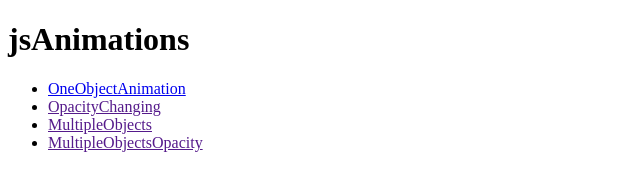
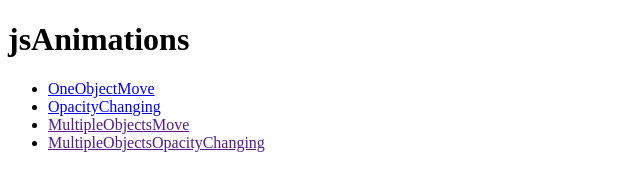
Before and after one commit to codefmn/jsAnimations, a plain HTML site: page index.html in a window 1280 px wide. Shown: the whole page, without its empty margins (0-640 px from the left). Drawn offline with Linux system fonts and the light colour scheme.

Commit message:
update links of index.html

```diff
--- a/index.html
+++ b/index.html
@@ -10,10 +10,10 @@
 <body>
     <h1>jsAnimations</h1>
     <ul>
-        <li><a href="oneObject.html">OneObjectAnimation</a></li>
-        <li><a href="">OpacityChanging</a></li>
-        <li><a href="">MultipleObjects</a></li>
-        <li><a href="">MultipleObjectsOpacity</a></li>
+        <li><a href="oneObject.html">OneObjectMove</a></li>
+        <li><a href="opacity.html">OpacityChanging</a></li>
+        <li><a href="">MultipleObjectsMove</a></li>
+        <li><a href="">MultipleObjectsOpacityChanging</a></li>
     </ul>
 </body>
 </html>
```
